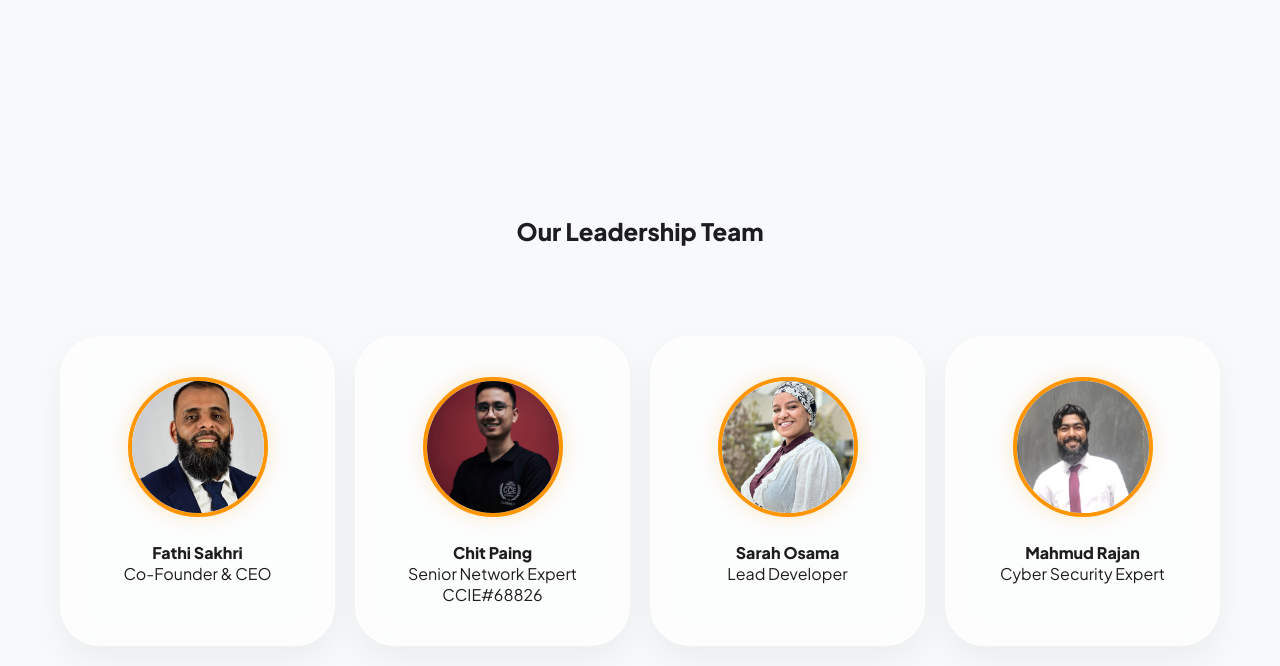
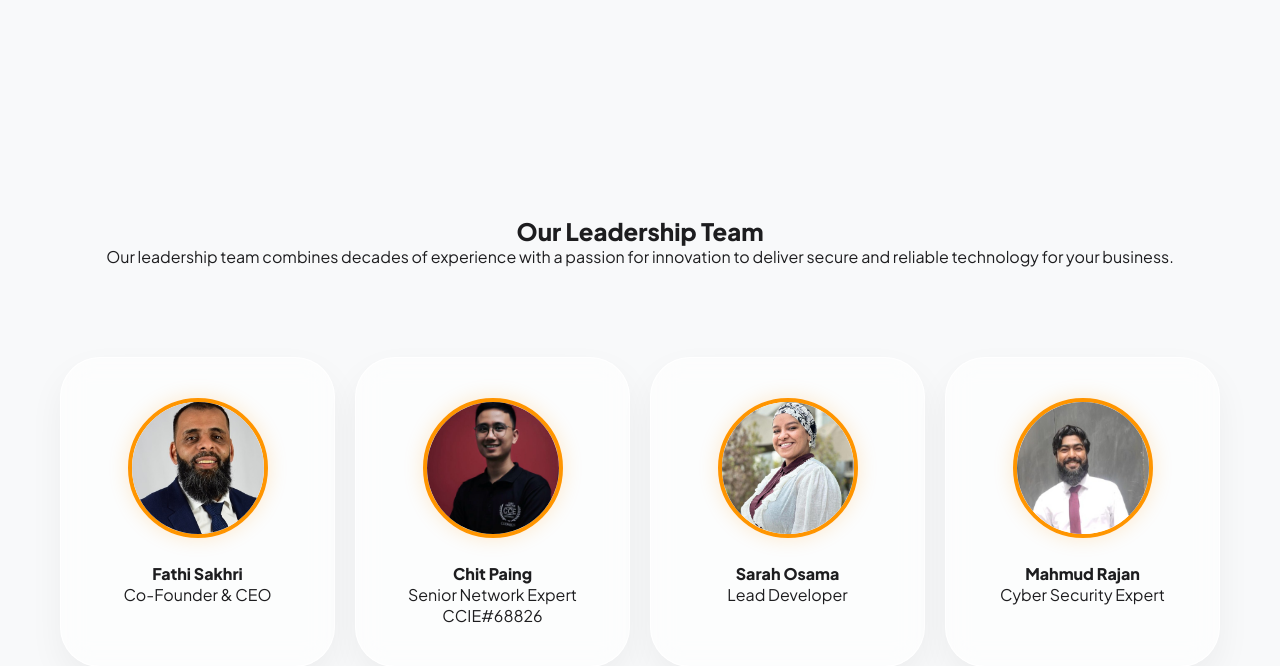
Before and after one commit to chitpaingdway/Burnsys-Website, a Flask app: page / in a window 1280 px wide. Shown: the part 3339-4005 px from the top of the page. Run offline with Flask 3, Linux system fonts and the light colour scheme.

Commit message:
Update index.html

```diff
--- a/templates/index.html
+++ b/templates/index.html
@@ -268,6 +268,9 @@
             <div class="section-header">
                 <h2 class="section-title-alt">Our Leadership Team</h2>
                 <div class="h-underline"></div>
+                <p class="section-subtitle">
+                Our leadership team combines decades of experience with a passion for innovation to deliver secure and reliable technology for your business.
+            </p>
             </div>
             <div class="team-grid">
                 <div class="team-glass-card liquid-effect">
```
